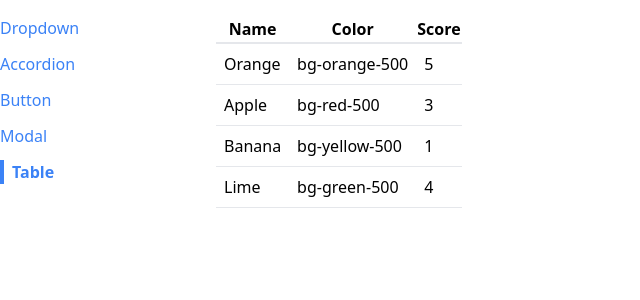
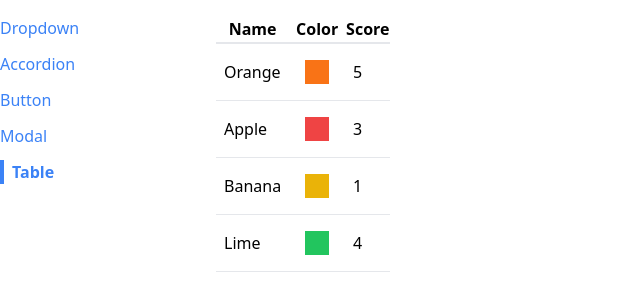
Before and after one commit to DenisOuma/routes-pages, a React (Create React App) app: page /table in a window 1280 px wide. Shown: the top 300 px of the page, without its empty margins (0-640 px from the left). Built offline with nearby package versions, Linux system fonts and the light colour scheme.

Commit message:
removing errors from the application

```diff
--- a/src/App.js
+++ b/src/App.js
@@ -1,12 +1,9 @@
 import React from "react";
-import { Link } from "./componets/Link";
 import { Route } from "./componets/Route";
-import { Accordion } from "./componets/Accordion";
 import { DropDownPage } from "./componets/pages/DropDownPage";
 import { AccordinoPage } from "./componets/pages/AccordinoPage";
 import { ButtonPage } from "./componets/pages/ButtonPage";
 import { SideBar } from "./componets/SideBar";
-import { Modal } from "./componets/Modal";
 import { ModalPage } from "./componets/pages/ModalPage";
 import { TablesPage } from "./componets/pages/TablesPage";
 
--- a/src/componets/Table.js
+++ b/src/componets/Table.js
@@ -1,19 +1,19 @@
 import React from "react";
 
-export const Table = ({ data, config }) => {
+export const Table = ({ data, config, keyFn }) => {
 	const renderHead = config.map((head) => {
 		return <th key={head.label}>{head.label}</th>;
 	});
-	const renderedRows = data.map((fruit) => {
+	const renderedRows = data.map((rowData) => {
 		const renderedCells = config.map((column) => {
 			return (
 				<td className="p-2" key={column.label}>
-					{column.render(fruit)}
+					{column.render(rowData)}
 				</td>
 			);
 		});
 		return (
-			<tr className="border-b" key={fruit.name}>
+			<tr className="border-b" key={keyFn(rowData)}>
 				{renderedCells}
 			</tr>
 		);
--- a/src/componets/pages/TablesPage.js
+++ b/src/componets/pages/TablesPage.js
@@ -27,12 +27,19 @@
 
 	const config = [
 		{ label: "Name", render: (fruit) => fruit.name },
-		{ label: "Color", render: (fruit) => fruit.color },
+		{
+			label: "Color",
+			render: (fruit) => <div className={`p-3 m-2 ${fruit.color}`}></div>,
+		},
 		{ label: "Score", render: (fruit) => fruit.score },
 	];
+
+	const keyFn = (fruit) => {
+		return fruit.name;
+	};
 	return (
 		<div>
-			<Table data={data} config={config} />
+			<Table data={data} config={config} keyFn={keyFn} />
 		</div>
 	);
 };
```
